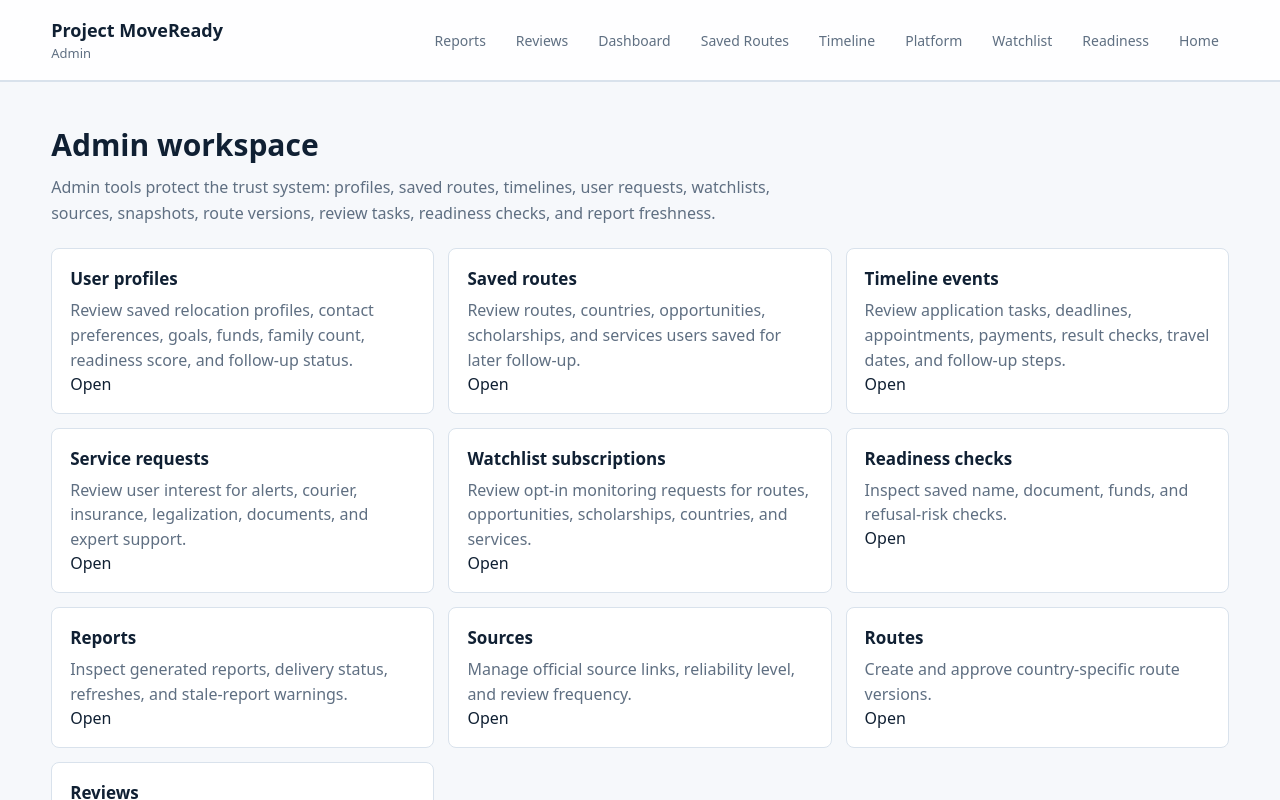
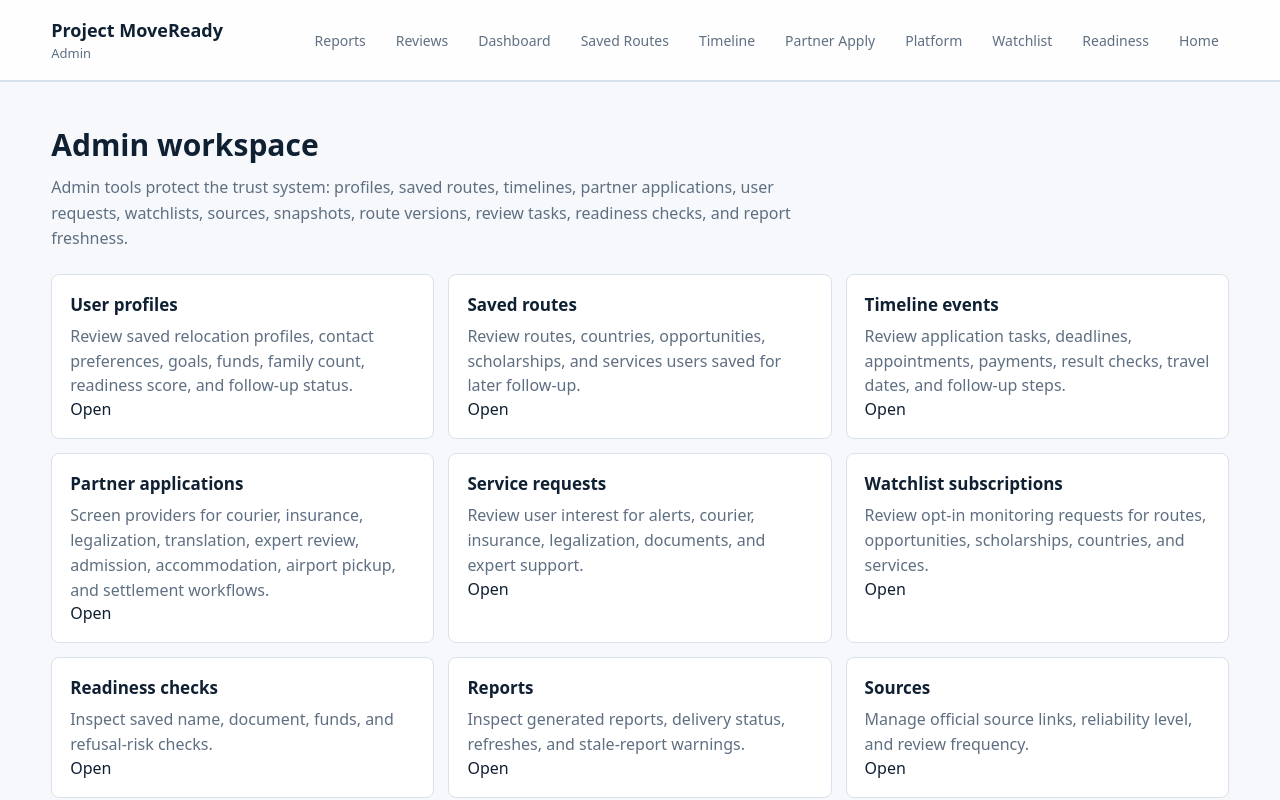
Before and after one commit to SirBM201/SirBM201-moveready-frontend, a Next.js app: page /admin in a window 1280 px wide. Shown: the top 800 px of the page. Built offline with nearby package versions, Linux system fonts and the light colour scheme; no server answers.

Commit message:
Add partner applications to admin workspace

```diff
--- a/app/admin/page.tsx
+++ b/app/admin/page.tsx
@@ -1,3 +1,4 @@
+import AdminPartnerApplications from "@/components/AdminPartnerApplications";
 import AdminReadinessChecks from "@/components/AdminReadinessChecks";
 import AdminSavedRoutes from "@/components/AdminSavedRoutes";
 import AdminServiceRequests from "@/components/AdminServiceRequests";
@@ -9,6 +10,7 @@ const adminModules = [
   ["User profiles", "Review saved relocation profiles, contact preferences, goals, funds, family count, readiness score, and follow-up status.", "#user-profiles"],
   ["Saved routes", "Review routes, countries, opportunities, scholarships, and services users saved for later follow-up.", "#saved-routes"],
   ["Timeline events", "Review application tasks, deadlines, appointments, payments, result checks, travel dates, and follow-up steps.", "#timeline-events"],
+  ["Partner applications", "Screen providers for courier, insurance, legalization, translation, expert review, admission, accommodation, airport pickup, and settlement workflows.", "#partner-applications"],
   ["Service requests", "Review user interest for alerts, courier, insurance, legalization, documents, and expert support.", "#service-requests"],
   ["Watchlist subscriptions", "Review opt-in monitoring requests for routes, opportunities, scholarships, countries, and services.", "#watchlist-subscriptions"],
   ["Readiness checks", "Inspect saved name, document, funds, and refusal-risk checks.", "#readiness-checks"],
@@ -32,6 +34,7 @@ export default function AdminPage() {
           <a href="/dashboard">Dashboard</a>
           <a href="/saved-routes">Saved Routes</a>
           <a href="/timeline">Timeline</a>
+          <a href="/partners/apply">Partner Apply</a>
           <a href="/platform">Platform</a>
           <a href="/watchlist">Watchlist</a>
           <a href="/readiness">Readiness</a>
@@ -40,7 +43,7 @@ export default function AdminPage() {
       </header>
       <section className="section">
         <h2>Admin workspace</h2>
-        <p className="section-intro">Admin tools protect the trust system: profiles, saved routes, timelines, user requests, watchlists, sources, snapshots, route versions, review tasks, readiness checks, and report freshness.</p>
+        <p className="section-intro">Admin tools protect the trust system: profiles, saved routes, timelines, partner applications, user requests, watchlists, sources, snapshots, route versions, review tasks, readiness checks, and report freshness.</p>
         <div className="grid">
           {adminModules.map(([title, text, href]) => (
             <article className="card" key={title}>
@@ -54,6 +57,7 @@ export default function AdminPage() {
       <div id="user-profiles"><AdminUserProfiles /></div>
       <div id="saved-routes"><AdminSavedRoutes /></div>
       <div id="timeline-events"><AdminTimelineEvents /></div>
+      <div id="partner-applications"><AdminPartnerApplications /></div>
       <div id="service-requests"><AdminServiceRequests /></div>
       <div id="watchlist-subscriptions"><AdminWatchlistSubscriptions /></div>
       <div id="readiness-checks"><AdminReadinessChecks /></div>
```
